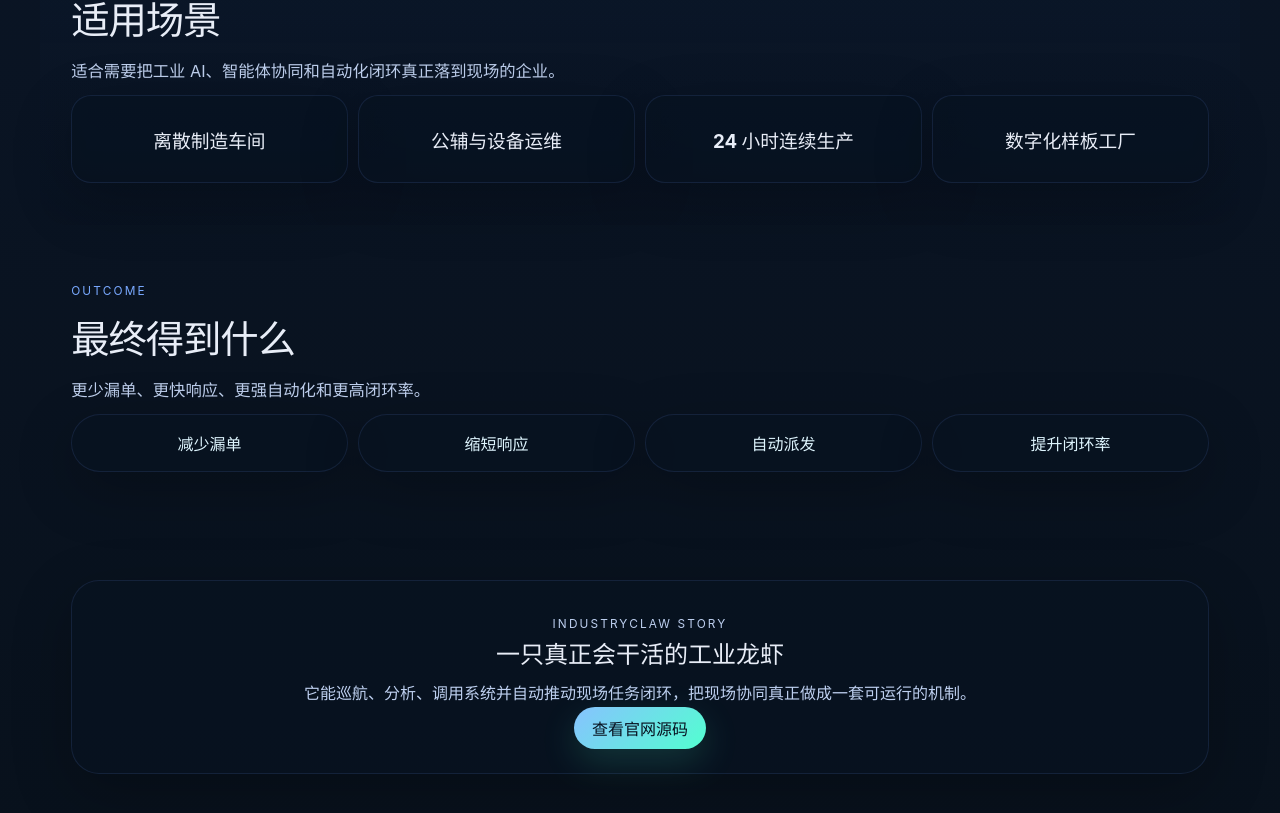
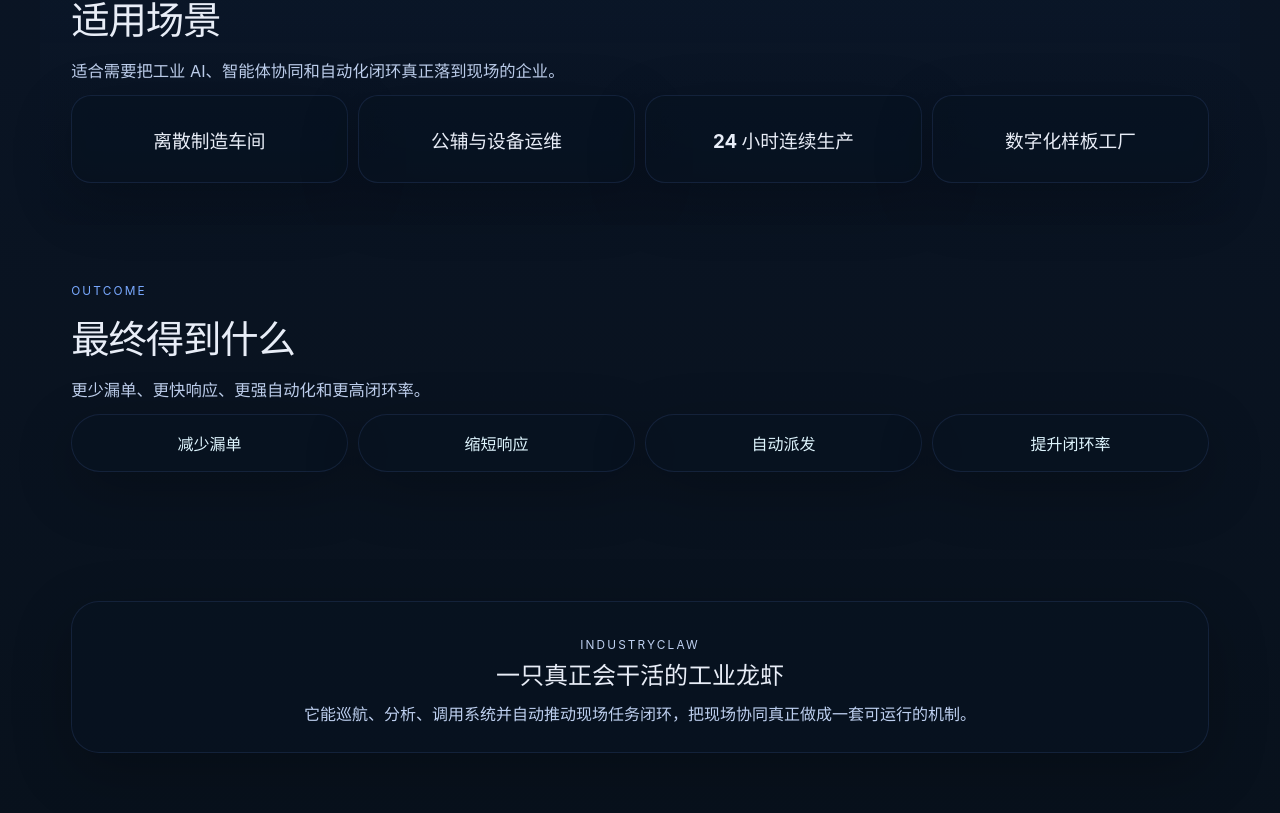
Before and after one commit to Roycent/IndustryClawStory, a React (Vite) app: page / in a window 1280 px wide. Shown: the part 1923-2736 px from the top of the page. Built offline with nearby package versions, Linux system fonts and the light colour scheme.

Commit message:
content: remove story wording and source link

```diff
--- a/index.html
+++ b/index.html
@@ -4,8 +4,8 @@
     <meta charset="UTF-8" />
     <link rel="icon" type="image/svg+xml" href="/lobster-icon.svg" />
     <meta name="viewport" content="width=device-width, initial-scale=1.0" />
-    <title>IndustryClaw Story | 工业龙虾官网</title>
-    <meta name="description" content="IndustryClaw（工业龙虾）官网故事页：围绕工业现场任务协同、用户故事、产品价值主张与目标客户场景展开。" />
+    <title>IndustryClaw | 工业龙虾官网</title>
+    <meta name="description" content="IndustryClaw（工业龙虾）官网：面向工业现场任务协同、智能体协同与自动化闭环。" />
   </head>
   <body>
     <div id="root"></div>
--- a/src/App.tsx
+++ b/src/App.tsx
@@ -202,10 +202,9 @@ function App() {
 
         <section className="section cta-section reveal compact-screen">
           <div className="cta-card">
-            <p className="eyebrow">INDUSTRYCLAW STORY</p>
+            <p className="eyebrow">INDUSTRYCLAW</p>
             <h2>一只真正会干活的工业龙虾</h2>
             <p>它能巡航、分析、调用系统并自动推动现场任务闭环，把现场协同真正做成一套可运行的机制。</p>
-            <a className="primary-btn" href="https://github.com/Roycent/IndustryClawStory" target="_blank" rel="noreferrer">查看官网源码</a>
           </div>
         </section>
       </main>
```
